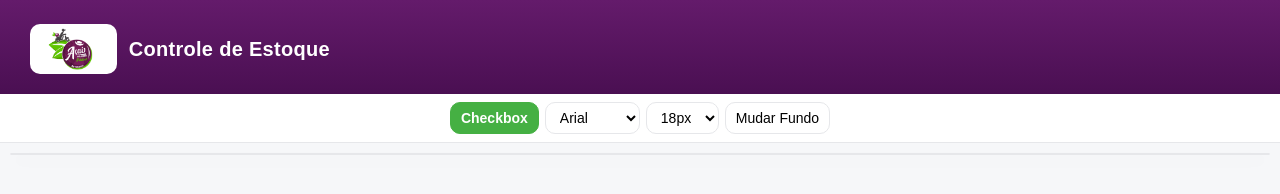
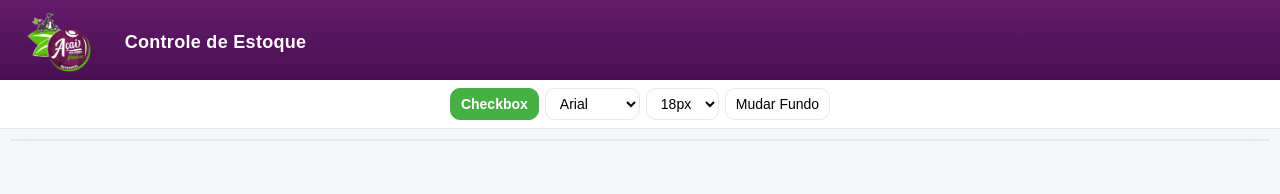
Before and after one commit to snipertrader1020-creator/Bloco-notas, a plain HTML site: page index.html in a window 1280 px wide. Drawn offline with Linux system fonts and the light colour scheme; no server answers.

Commit message:
Final index.html

```diff
--- a/index.html
+++ b/index.html
@@ -25,29 +25,23 @@ header{
   background: linear-gradient(180deg, var(--roxo), var(--roxo-escuro));
   color:#fff;
   padding:12px 10px 8px;
-  text-align:left;
+  text-align:left; /* alinhado à esquerda */
 }
 header .brand{
-  display:flex;
-  align-items:center;  /* centraliza verticalmente */
-  justify-content:flex-start; /* alinha ao canto esquerdo */
-  gap:12px; /* espaço entre logo e texto */
-  padding:12px 20px;
+  display:flex; align-items:center; justify-content:flex-start; gap:8px; /* logo à esquerda, texto ao lado */
 }
 header img.logo{
-  height:50px;
-  width:auto;
-  object-fit:contain;
-  border-radius:10px;
-  background:#fff;
-  padding:4px 6px;
+  height:60px; width:auto; object-fit:contain;
+  /* removidos para ficar sem fundo branco */
+  background:transparent;
+  padding:0;
+  border-radius:0;
 }
 header h1{
   margin:0;
-  font-size:20px;
+  font-size:18px;
   font-weight:700;
   letter-spacing:.3px;
-  color:#fff;
 }
 #toolbar{
   background:#fff;
```
